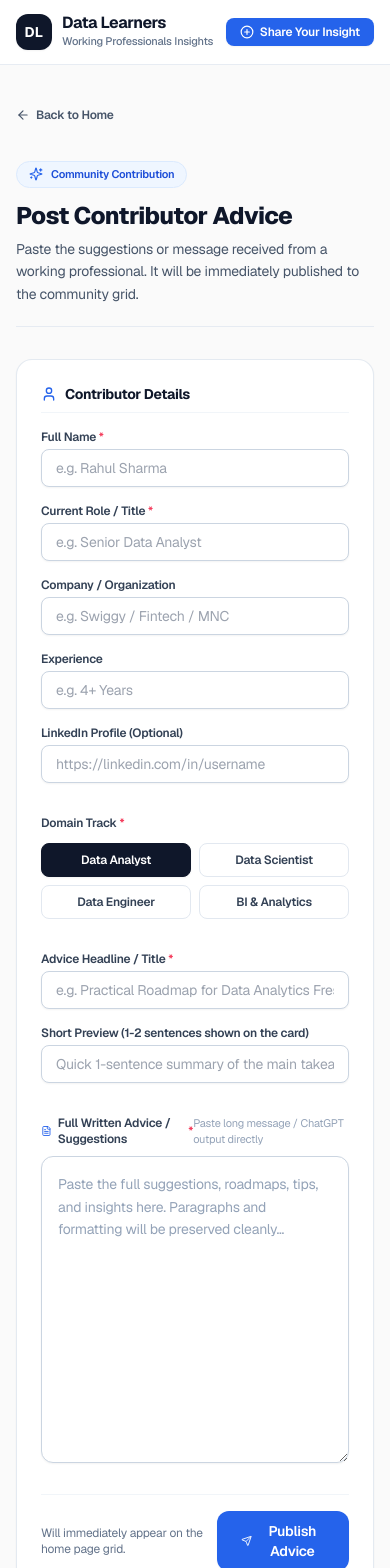
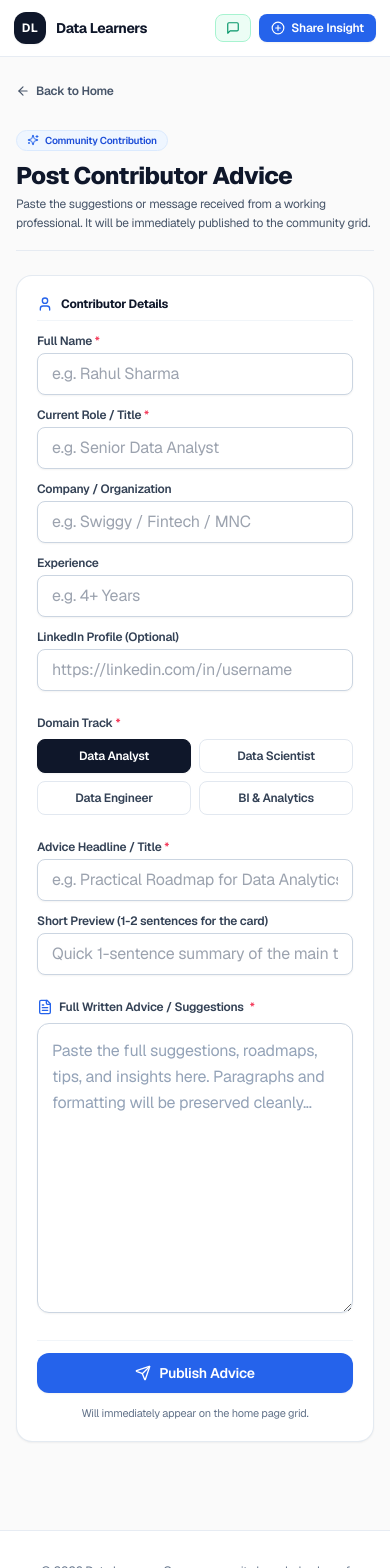
Before and after one commit to heyjaish/data-learners, a Next.js app: page /submit in a window 390 px wide. Shown: the top 1568 px of the page. Built offline with nearby package versions, Linux system fonts and the light colour scheme.

Commit message:
feat: complete mobile responsiveness, touch targets, and clean UI polish

```diff
--- a/src/app/globals.css
+++ b/src/app/globals.css
@@ -4,8 +4,9 @@
 
 @layer base {
   body {
-    font-family: var(--font-geist-sans), "Segoe UI", -apple-system, BlinkMacSystemFont, "SF Pro Display", Roboto, sans-serif;
+    font-family: var(--font-geist-sans), "Segoe UI", -apple-system, BlinkMacSystemFont, Roboto, sans-serif;
     letter-spacing: -0.015em;
+    -webkit-tap-highlight-color: transparent;
   }
 
   h1, h2, h3, h4, h5, h6 {
@@ -13,6 +14,16 @@
   }
 }
 
+@layer utilities {
+  .no-scrollbar::-webkit-scrollbar {
+    display: none;
+  }
+  .no-scrollbar {
+    -ms-overflow-style: none;
+    scrollbar-width: none;
+  }
+}
+
 ::selection {
   background-color: #e0e7ff;
   color: #1e1b4b;
--- a/src/app/submit/page.tsx
+++ b/src/app/submit/page.tsx
@@ -10,7 +10,6 @@ import {
   Send,
   Sparkles,
   Check,
-  Briefcase,
   User,
   FileText
 } from "lucide-react";
@@ -71,8 +70,8 @@ export default function SubmitInsightPage() {
   };
 
   return (
-    <div className="min-h-screen py-10 sm:py-14">
-      <div className="mx-auto max-w-3xl px-4 sm:px-6 lg:px-8 space-y-8">
+    <div className="min-h-screen py-6 sm:py-12">
+      <div className="mx-auto max-w-3xl px-4 sm:px-6 lg:px-8 space-y-6 sm:space-y-8">
 
         {/* Back Link */}
         <div>
@@ -81,20 +80,20 @@ export default function SubmitInsightPage() {
             className="inline-flex items-center gap-1.5 text-xs font-semibold text-slate-600 hover:text-blue-600 transition-colors"
           >
             <ArrowLeft className="h-3.5 w-3.5" />
-            Back to Home
+            <span>Back to Home</span>
           </Link>
         </div>
 
         {/* Page Header */}
-        <div className="border-b border-slate-200/80 pb-5">
-          <div className="inline-flex items-center gap-2 rounded-full bg-blue-50 border border-blue-100 px-3 py-1 text-[11px] font-semibold text-blue-700 mb-3">
-            <Sparkles className="h-3.5 w-3.5 text-blue-600" />
+        <div className="border-b border-slate-200/80 pb-4 sm:pb-5">
+          <div className="inline-flex items-center gap-1.5 rounded-full bg-blue-50 border border-blue-100 px-2.5 py-0.5 text-[10px] sm:text-[11px] font-semibold text-blue-700 mb-2.5">
+            <Sparkles className="h-3 w-3 sm:h-3.5 sm:w-3.5 text-blue-600 shrink-0" />
             <span>Community Contribution</span>
           </div>
-          <h1 className="text-2xl sm:text-3xl font-extrabold tracking-tight text-slate-900">
+          <h1 className="text-2xl sm:text-3xl font-extrabold tracking-tight text-slate-900 leading-tight">
             Post Contributor Advice
           </h1>
-          <p className="mt-1.5 text-sm text-slate-600 leading-relaxed">
+          <p className="mt-1 text-xs sm:text-sm text-slate-600 leading-relaxed">
             Paste the suggestions or message received from a working professional. It will be immediately published to the community grid.
           </p>
         </div>
@@ -111,16 +110,16 @@ export default function SubmitInsightPage() {
         )}
 
         {/* Submission Form */}
-        <form onSubmit={handleSubmit} className="rounded-2xl border border-slate-200/90 bg-white p-6 sm:p-8 shadow-sm space-y-6">
+        <form onSubmit={handleSubmit} className="rounded-2xl border border-slate-200/90 bg-white p-5 sm:p-8 shadow-sm space-y-5 sm:space-y-6">
 
           {/* Contributor Profile */}
-          <div className="space-y-4">
-            <h2 className="text-sm font-bold text-slate-900 flex items-center gap-2 border-b border-slate-100 pb-2">
+          <div className="space-y-3 sm:space-y-4">
+            <h2 className="text-xs sm:text-sm font-bold text-slate-900 flex items-center gap-2 border-b border-slate-100 pb-2">
               <User className="h-4 w-4 text-blue-600" />
               Contributor Details
             </h2>
 
-            <div className="grid grid-cols-1 sm:grid-cols-2 gap-4">
+            <div className="grid grid-cols-1 sm:grid-cols-2 gap-3 sm:gap-4">
               <div>
                 <label className="block text-xs font-semibold text-slate-700 mb-1">
                   Full Name <span className="text-rose-500">*</span>
@@ -131,7 +130,7 @@ export default function SubmitInsightPage() {
                   placeholder="e.g. Rahul Sharma"
                   value={contributorName}
                   onChange={(e) => setContributorName(e.target.value)}
-                  className="w-full rounded-lg border border-slate-300 px-3.5 py-2 text-sm text-slate-900 focus:border-blue-500 focus:outline-none focus:ring-1 focus:ring-blue-500 shadow-sm"
+                  className="w-full rounded-lg border border-slate-300 px-3.5 py-2 text-base sm:text-sm text-slate-900 focus:border-blue-500 focus:outline-none focus:ring-1 focus:ring-blue-500 shadow-sm"
                 />
               </div>
 
@@ -145,7 +144,7 @@ export default function SubmitInsightPage() {
                   placeholder="e.g. Senior Data Analyst"
                   value={contributorRole}
                   onChange={(e) => setContributorRole(e.target.value)}
-                  className="w-full rounded-lg border border-slate-300 px-3.5 py-2 text-sm text-slate-900 focus:border-blue-500 focus:outline-none focus:ring-1 focus:ring-blue-500 shadow-sm"
+                  className="w-full rounded-lg border border-slate-300 px-3.5 py-2 text-base sm:text-sm text-slate-900 focus:border-blue-500 focus:outline-none focus:ring-1 focus:ring-blue-500 shadow-sm"
                 />
               </div>
 
@@ -158,7 +157,7 @@ export default function SubmitInsightPage() {
                   placeholder="e.g. Swiggy / Fintech / MNC"
                   value={company}
                   onChange={(e) => setCompany(e.target.value)}
-                  className="w-full rounded-lg border border-slate-300 px-3.5 py-2 text-sm text-slate-900 focus:border-blue-500 focus:outline-none focus:ring-1 focus:ring-blue-500 shadow-sm"
+                  className="w-full rounded-lg border border-slate-300 px-3.5 py-2 text-base sm:text-sm text-slate-900 focus:border-blue-500 focus:outline-none focus:ring-1 focus:ring-blue-500 shadow-sm"
                 />
               </div>
 
@@ -171,7 +170,7 @@ export default function SubmitInsightPage() {
                   placeholder="e.g. 4+ Years"
                   value={experienceYears}
                   onChange={(e) => setExperienceYears(e.target.value)}
-                  className="w-full rounded-lg border border-slate-300 px-3.5 py-2 text-sm text-slate-900 focus:border-blue-500 focus:outline-none focus:ring-1 focus:ring-blue-500 shadow-sm"
+                  className="w-full rounded-lg border border-slate-300 px-3.5 py-2 text-base sm:text-sm text-slate-900 focus:border-blue-500 focus:outline-none focus:ring-1 focus:ring-blue-500 shadow-sm"
                 />
               </div>
 
@@ -184,14 +183,14 @@ export default function SubmitInsightPage() {
                   placeholder="https://linkedin.com/in/username"
                   value={linkedinUrl}
                   onChange={(e) => setLinkedinUrl(e.target.value)}
-                  className="w-full rounded-lg border border-slate-300 px-3.5 py-2 text-sm text-slate-900 focus:border-blue-500 focus:outline-none focus:ring-1 focus:ring-blue-500 shadow-sm"
+                  className="w-full rounded-lg border border-slate-300 px-3.5 py-2 text-base sm:text-sm text-slate-900 focus:border-blue-500 focus:outline-none focus:ring-1 focus:ring-blue-500 shadow-sm"
                 />
               </div>
             </div>
           </div>
 
           {/* Domain Track */}
-          <div className="space-y-3 pt-2">
+          <div className="space-y-2 sm:space-y-3 pt-1">
             <label className="block text-xs font-semibold text-slate-700">
               Domain Track <span className="text-rose-500">*</span>
             </label>
@@ -214,7 +213,7 @@ export default function SubmitInsightPage() {
           </div>
 
           {/* Title & Short Preview */}
-          <div className="space-y-4 pt-2">
+          <div className="space-y-3 sm:space-y-4 pt-1">
             <div>
               <label className="block text-xs font-semibold text-slate-700 mb-1">
                 Advice Headline / Title <span className="text-rose-500">*</span>
@@ -225,53 +224,53 @@ export default function SubmitInsightPage() {
                 placeholder="e.g. Practical Roadmap for Data Analytics Freshers in 2024"
                 value={title}
                 onChange={(e) => setTitle(e.target.value)}
-                className="w-full rounded-lg border border-slate-300 px-3.5 py-2 text-sm text-slate-900 focus:border-blue-500 focus:outline-none focus:ring-1 focus:ring-blue-500 shadow-sm"
+                className="w-full rounded-lg border border-slate-300 px-3.5 py-2 text-base sm:text-sm text-slate-900 focus:border-blue-500 focus:outline-none focus:ring-1 focus:ring-blue-500 shadow-sm"
               />
             </div>
 
             <div>
               <label className="block text-xs font-semibold text-slate-700 mb-1">
-                Short Preview (1-2 sentences shown on the card)
+                Short Preview (1-2 sentences for the card)
               </label>
               <input
                 type="text"
                 placeholder="Quick 1-sentence summary of the main takeaway..."
                 value={summary}
                 onChange={(e) => setSummary(e.target.value)}
-                className="w-full rounded-lg border border-slate-300 px-3.5 py-2 text-sm text-slate-900 focus:border-blue-500 focus:outline-none focus:ring-1 focus:ring-blue-500 shadow-sm"
+                className="w-full rounded-lg border border-slate-300 px-3.5 py-2 text-base sm:text-sm text-slate-900 focus:border-blue-500 focus:outline-none focus:ring-1 focus:ring-blue-500 shadow-sm"
               />
             </div>
           </div>
 
           {/* Full Long-Form Advice (ChatGPT-style text) */}
-          <div className="space-y-2 pt-2">
+          <div className="space-y-2 pt-1">
             <div className="flex items-center justify-between">
               <label className="block text-xs font-semibold text-slate-700 flex items-center gap-1.5">
                 <FileText className="h-4 w-4 text-blue-600" />
                 Full Written Advice / Suggestions <span className="text-rose-500">*</span>
               </label>
-              <span className="text-[11px] text-slate-400">Paste long message / ChatGPT output directly</span>
+              <span className="text-[11px] text-slate-400 hidden sm:inline">Paste long message / ChatGPT output directly</span>
             </div>
             <textarea
               required
-              rows={12}
+              rows={10}
               placeholder="Paste the full suggestions, roadmaps, tips, and insights here. Paragraphs and formatting will be preserved cleanly..."
               value={content}
               onChange={(e) => setContent(e.target.value)}
-              className="w-full rounded-xl border border-slate-300 p-4 text-sm text-slate-900 leading-relaxed placeholder:text-slate-400 focus:border-blue-500 focus:outline-none focus:ring-1 focus:ring-blue-500 shadow-sm font-sans"
+              className="w-full rounded-xl border border-slate-300 p-3.5 sm:p-4 text-base sm:text-sm text-slate-900 leading-relaxed placeholder:text-slate-400 focus:border-blue-500 focus:outline-none focus:ring-1 focus:ring-blue-500 shadow-sm font-sans"
             />
           </div>
 
           {/* Submit Action */}
-          <div className="flex items-center justify-between pt-4 border-t border-slate-100">
-            <span className="text-xs text-slate-500">
+          <div className="flex flex-col sm:flex-row items-center justify-between gap-3 pt-3 border-t border-slate-100">
+            <span className="text-[11px] sm:text-xs text-slate-500 order-2 sm:order-1 text-center sm:text-left">
               Will immediately appear on the home page grid.
             </span>
 
             <button
               type="submit"
               disabled={isSubmitting}
-              className="inline-flex items-center gap-2 rounded-xl bg-blue-600 px-6 py-2.5 text-sm font-semibold text-white shadow-sm hover:bg-blue-700 active:scale-[0.98] transition-all disabled:opacity-50"
+              className="w-full sm:w-auto order-1 sm:order-2 inline-flex items-center justify-center gap-2 rounded-xl bg-blue-600 px-6 py-2.5 text-sm font-semibold text-white shadow-sm hover:bg-blue-700 active:scale-[0.98] transition-all disabled:opacity-50"
             >
               <Send className="h-4 w-4" />
               <span>{isSubmitting ? "Publishing..." : "Publish Advice"}</span>
--- a/src/components/Navbar.tsx
+++ b/src/components/Navbar.tsx
@@ -6,41 +6,41 @@ import { siteConfig } from "@/lib/config";
 
 export default function Navbar() {
   return (
-    <header className="sticky top-0 z-50 w-full border-b border-slate-200/80 bg-white/90 backdrop-blur-md">
-      <div className="mx-auto flex h-16 max-w-6xl items-center justify-between px-4 sm:px-6 lg:px-8">
+    <header className="sticky top-0 z-50 w-full border-b border-slate-200/80 bg-white/95 backdrop-blur-md">
+      <div className="mx-auto flex h-14 sm:h-16 max-w-6xl items-center justify-between px-3.5 sm:px-6 lg:px-8">
         {/* Brand Logo */}
         <Link href="/" className="flex items-center gap-2.5 transition-opacity hover:opacity-90">
-          <div className="flex h-9 w-9 items-center justify-center rounded-xl bg-slate-900 font-bold text-white shadow-sm text-sm tracking-wide">
+          <div className="flex h-8 w-8 sm:h-9 sm:w-9 items-center justify-center rounded-xl bg-slate-900 font-bold text-white shadow-sm text-xs sm:text-sm tracking-wider">
             DL
           </div>
           <div className="flex flex-col">
-            <span className="text-base font-bold tracking-tight text-slate-900 leading-none">
+            <span className="text-sm sm:text-base font-bold tracking-tight text-slate-900 leading-none">
               Data Learners
             </span>
-            <span className="text-[11px] font-medium text-slate-500 mt-0.5">
+            <span className="hidden sm:inline-block text-[11px] font-medium text-slate-500 mt-0.5">
               Working Professionals Insights
             </span>
           </div>
         </Link>
 
-        {/* Right CTA - Clean and Simple, NO ADMIN BUTTON */}
-        <div className="flex items-center gap-3">
+        {/* Right CTA Actions - Touch-friendly on mobile */}
+        <div className="flex items-center gap-2 sm:gap-3">
           <a
             href={siteConfig.whatsappLink}
             target="_blank"
             rel="noopener noreferrer"
-            className="hidden sm:inline-flex items-center gap-1.5 rounded-lg border border-emerald-200 bg-emerald-50 px-3 py-1.5 text-xs font-semibold text-emerald-800 hover:bg-emerald-100 transition-colors"
+            className="inline-flex items-center gap-1.5 rounded-lg border border-emerald-200 bg-emerald-50 px-2.5 sm:px-3 py-1.5 text-xs font-semibold text-emerald-800 hover:bg-emerald-100 transition-colors"
           >
-            <MessageSquare className="h-3.5 w-3.5 text-emerald-600" />
-            <span>WhatsApp Group</span>
+            <MessageSquare className="h-3.5 w-3.5 text-emerald-600 shrink-0" />
+            <span className="hidden xs:inline sm:inline">WhatsApp</span>
           </a>
 
           <Link
             href="/submit"
-            className="inline-flex items-center gap-1.5 rounded-lg bg-blue-600 px-3.5 py-1.5 text-xs font-semibold text-white shadow-sm hover:bg-blue-700 active:scale-[0.98] transition-all"
+            className="inline-flex items-center gap-1.5 rounded-lg bg-blue-600 px-3 sm:px-3.5 py-1.5 text-xs font-semibold text-white shadow-sm hover:bg-blue-700 active:scale-[0.98] transition-all"
           >
-            <PlusCircle className="h-3.5 w-3.5" />
-            <span>Share Your Insight</span>
+            <PlusCircle className="h-3.5 w-3.5 shrink-0" />
+            <span>Share Insight</span>
           </Link>
         </div>
       </div>
```
Also changed, not shown: src/app/insights/[id]/page.tsx (+38 -43 lines), src/app/page.tsx (+9 -11 lines), src/components/InsightCard.tsx (+23 -21 lines), src/components/InsightsFeed.tsx (+9 -13 lines).
